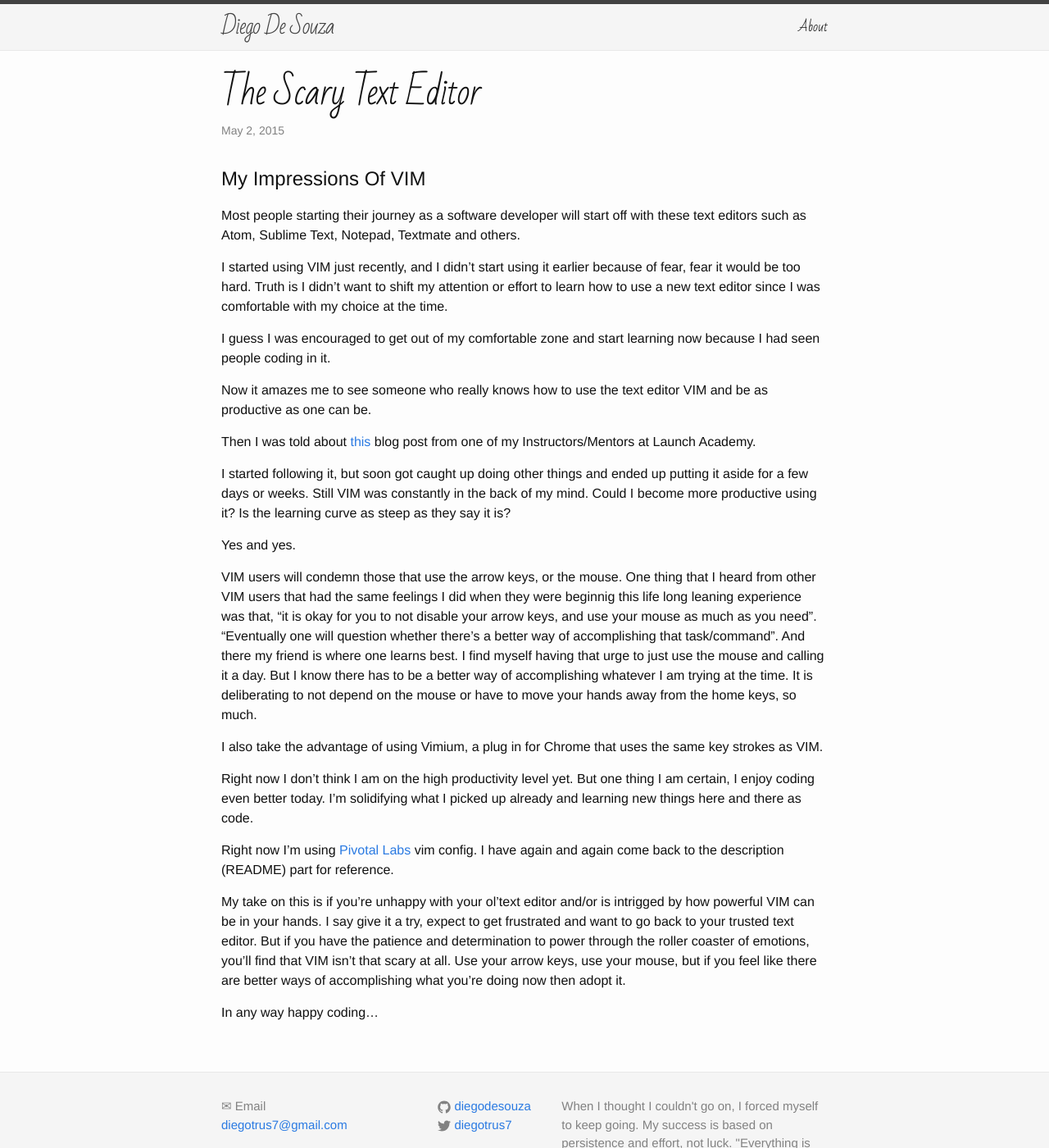
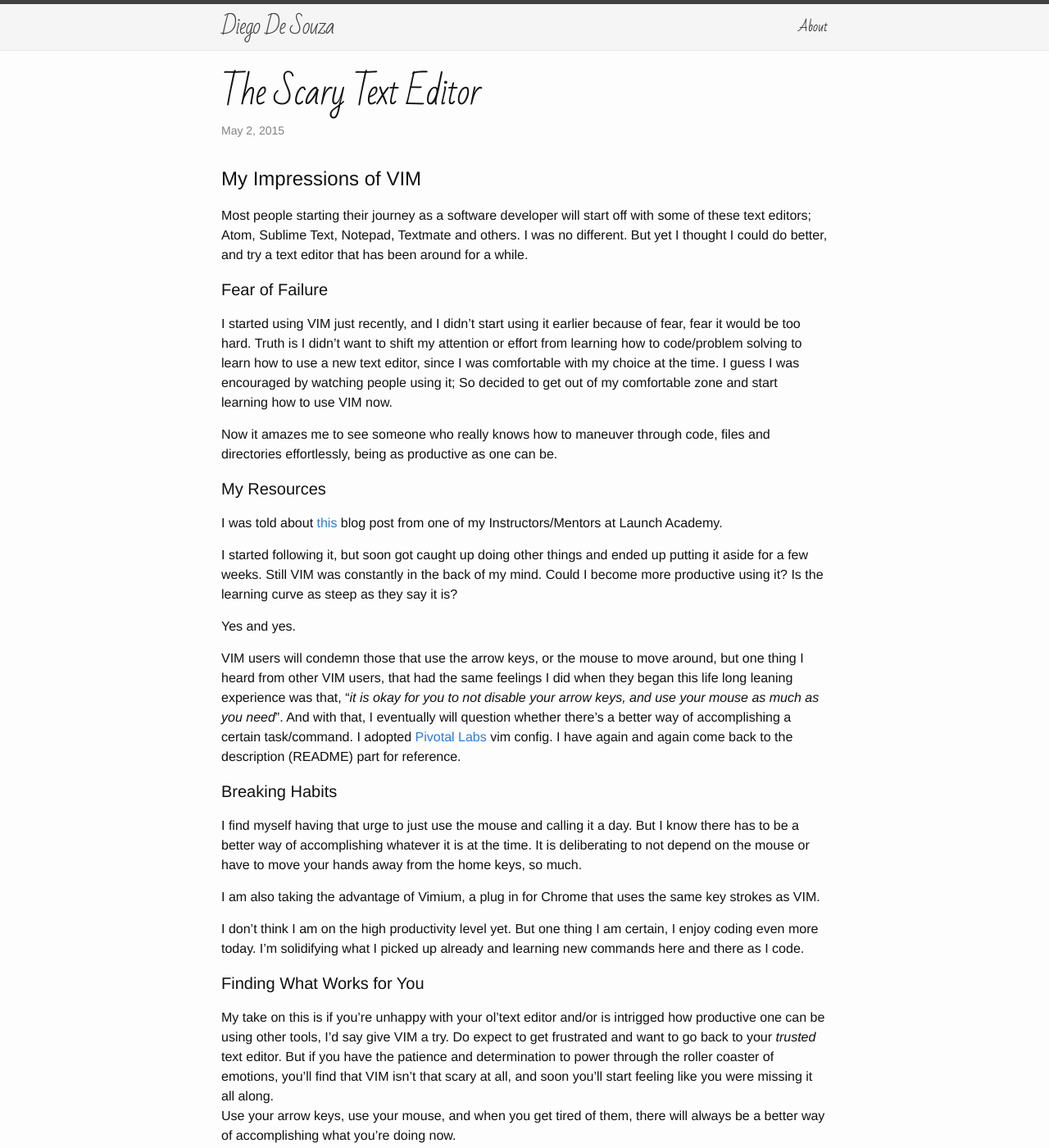
Before and after one commit to diegodesouza/diegodesouza.github.io, a Jekyll site: the page built from _posts/2015-05-02-My-impressions-with-Vim.markdown, in a window 1280 px wide and 1400 px high. Shown: the whole window at 82% size. Built offline with Jekyll 4.4.1, drawn with Linux system fonts in a browser that asks for light colours; some of the changed text lies outside the part shown.

Commit message:
Updated last post

```diff
--- a/_posts/2015-05-02-My-impressions-with-Vim.markdown
+++ b/_posts/2015-05-02-My-impressions-with-Vim.markdown
@@ -5,44 +5,53 @@ date: 2015-05-02 10:16:21
 categories: jekyll update
 ---
 
-#My Impressions Of VIM
+#My Impressions of VIM
 
-Most people starting their journey as a software developer will start off with these
-text editors such as Atom, Sublime Text, Notepad, Textmate and others.
+Most people starting their journey as a software developer will start off with some of these
+text editors; Atom, Sublime Text, Notepad, Textmate and others. I was no different. But yet I thought I could do better,
+and try a text editor that has been around for a while.
 
+####Fear of Failure
 I started using VIM just recently, and I didn't start using it earlier because of fear, fear it would be too hard.
-Truth is I didn't want to shift my attention or effort to learn how to use a new text editor since I was comfortable with my choice at the time.
+Truth is I didn't want to shift my attention or effort from learning how to code/problem solving to learn how to use
+a new text editor, since I was comfortable with my choice at the time.
+I guess I was encouraged by watching people using it; So decided to get out of my comfortable zone and start learning how to use VIM now.
 
-I guess I was encouraged to get out of my comfortable zone and start learning now because I had seen people coding in it.
-
-Now it amazes me to see someone who really knows how to use the text editor VIM and be
+Now it amazes me to see someone who really knows how to maneuver through code, files and directories effortlessly, being
 as productive as one can be.
 
-Then I was told about [this](http://www.cranberrycoder.com/blog/2015/01/25/the-stages-of-vim ) blog post from one of my Instructors/Mentors at Launch Academy.
+####My Resources
+I was told about [this](http://www.cranberrycoder.com/blog/2015/01/25/the-stages-of-vim ) blog post from one of my Instructors/Mentors at Launch Academy.
 
-I started following it, but soon got caught up doing other things and ended up putting it aside for a few days or weeks.
-Still VIM was constantly in the back of my mind. Could I become more productive using it? Is the learning curve as steep as they say it is?
+I started following it, but soon got caught up doing other things and ended up putting it aside for a few weeks.
+Still VIM was constantly in the back of my mind. Could I become more productive using it? Is the learning curve as steep
+as they say it is?
 
 Yes and yes.
 
-VIM users will condemn those that use the arrow keys, or the mouse.
-One thing that I heard from other VIM users that had the same feelings I did when they were beginnig this life
-long leaning experience was that, "it is okay for you to not disable your arrow keys, and use your mouse as much as
-you need". "Eventually one will question whether there's a better way of accomplishing that task/command".
-And there my friend is where one learns best.
-I find myself having that urge to just use the mouse and calling it a day. But I know there has to be a better way of accomplishing whatever I am trying at the time.
+VIM users will condemn those that use the arrow keys, or the mouse to move around, but one thing I heard from
+other VIM users, that had the same feelings I did when they began this life
+long leaning experience was that, "*it is okay for you to not disable your arrow keys, and use your mouse as much as
+you need*". And with that, I eventually will question whether there's a better way of accomplishing a certain
+task/command.
+I adopted [Pivotal Labs](https://github.com/pivotalcommon/vim-config) vim config. I have again and again come back to the description (README) part for reference.
+
+####Breaking Habits
+I find myself having that urge to just use the mouse and calling it a day. But I know there has to be a better way
+of accomplishing whatever it is at the time.
 It is deliberating to not depend on the mouse or have to move your hands away from the home keys, so much.
 
-I also take the advantage of using Vimium, a plug in for Chrome that uses the same key strokes as VIM.
+I am also taking the advantage of Vimium, a plug in for Chrome that uses the same key strokes as VIM.
 
-Right now I don't think I am on the high productivity level yet. But one thing I am certain, I enjoy coding even better today.
-I'm solidifying what I picked up already and learning new things here and there as code.
+I don't think I am on the high productivity level yet. But one thing I am certain, I enjoy coding even more today.
+I'm solidifying what I picked up already and learning new commands here and there as I code.
 
-Right now I'm using [Pivotal Labs](https://github.com/pivotalcommon/vim-config) vim config. I have again and again come back to the description (README) part for reference.
+####Finding What Works for You
+My take on this is if you're unhappy with your ol'text editor and/or is intrigged how productive one can be using other
+tools, I'd say give VIM a try. Do expect to get frustrated and want to go back to your *trusted* text editor.
+But if you have the patience and determination to power through the roller coaster of emotions, you'll find that
+VIM isn't that scary at all, and soon you'll start feeling like you were missing it all along.
+Use your arrow keys, use your mouse, and when you get tired of them, there will always be a better way of accomplishing what you're
+doing now.
 
-My take on this is if you're unhappy with your ol'text editor and/or is intrigged by how powerful VIM can be in your hands.
-I say give it a try, expect to get frustrated and want to go back to your trusted text editor.
-But if you have the patience and determination to power through the roller coaster of emotions, you'll find that VIM isn't that scary at all.
-Use your arrow keys, use your mouse, but if you feel like there are better ways of accomplishing what you're doing now then adopt it.
-
-In any way happy coding...
+*In any way happy coding*...
```
Also changed, not shown: Gemfile.lock.
